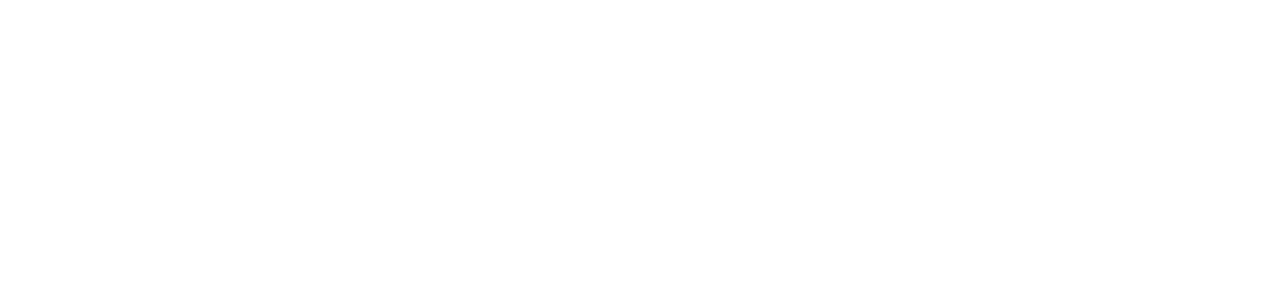
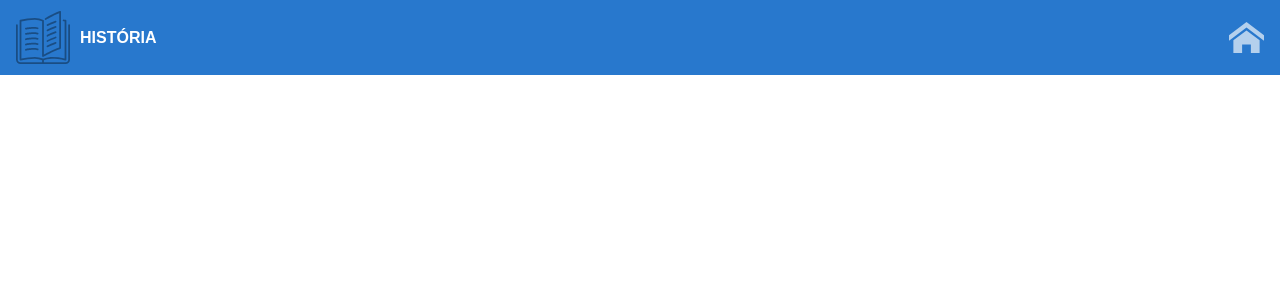
Before and after one commit to XxWexX5/discipline-questions, a React (Create React App) app: page /alternativa in a window 1280 px wide. Shown: the top 300 px of the page. Built offline with nearby package versions, Linux system fonts and the light colour scheme; a web font is replaced by a local one.

Commit message:
[ FEATURE ] Creation header alternative.

```diff
--- /dev/null
+++ b/src/components/HeaderQuestion/index.jsx
@@ -0,0 +1,25 @@
+import React from 'react';
+
+import { Link } from 'react-router-dom';
+
+import { WrapperHeaderQuestion } from './styles';
+
+import TagSubject from '../TagSubject';
+
+import IconHome from '../../assets/images/icon-home.svg';
+
+function HeaderQuestion(props) {
+    return(
+        <WrapperHeaderQuestion className="header" color={ props.color }>
+            <TagSubject theme="theme-01" />
+
+            <Link to="/" className="back-home">
+                <div className="container-image-home">
+                    <img src={ IconHome } alt="Ícone de home" className="image image-home" />
+                </div>
+            </Link>
+        </WrapperHeaderQuestion>
+    );
+}
+
+export default HeaderQuestion;
--- /dev/null
+++ b/src/components/HeaderQuestion/styles.jsx
@@ -0,0 +1,28 @@
+import styled from 'styled-components';
+
+export const WrapperHeaderQuestion = styled.header`
+    background-color: ${ props => props.color };
+    width: 100%;
+    height: 75px;
+
+    display: flex;
+    align-items: center;
+    justify-content: space-between;
+    padding: 0 1em;
+
+    .container-image-home {
+        width: 2.2em;
+        height: 2.2em;
+        transition: .35s opacity ease-in-out;
+
+        &:hover {
+            opacity: .65;
+        }
+
+        .image {
+            width: 100%;
+            height: 100%;
+            object-fit: contain;
+        }
+    }
+`;
--- /dev/null
+++ b/src/components/TagSubject/index.jsx
@@ -0,0 +1,46 @@
+import React from 'react';
+
+import IconBook from '../../assets/images/icon-book.svg';
+
+import { WrapperTagSubject } from './styles';
+
+function getIcon(theme) {
+    switch(theme) {
+        case 'theme-01':
+            return IconBook;
+        default:
+            return ''
+    }
+}
+
+function getAltIcon(theme) {
+    switch(theme) {
+        case 'theme-01':
+            return 'Ícone de livro.';
+        default:
+            return ''
+    }
+}
+
+function getTitle(theme) {
+    switch(theme) {
+        case 'theme-01':
+            return 'História';
+        default:
+            return ''
+    }
+}
+
+function TagSubject(props) {
+    return(
+        <WrapperTagSubject>
+            <div className="container-image">
+                <img src={ getIcon(props.theme) } alt={ getAltIcon(props.theme) } class="image" />
+            </div>
+
+            <p className="text">{getTitle(props.theme)}</p>
+        </WrapperTagSubject>
+    );
+}
+
+export default TagSubject;
--- /dev/null
+++ b/src/components/TagSubject/styles.jsx
@@ -0,0 +1,25 @@
+import styled from 'styled-components';
+
+export const WrapperTagSubject = styled.div`
+    display: flex;
+    align-items: center;
+
+    .container-image {
+        width: 3.35em;
+        height: 3.35em;
+        margin-right: .65em;
+
+        .image {
+            width: 100%;
+            height: 100%;
+            object-fit: contain;
+        }
+    }
+
+    .text {
+        font-weight: bold;
+        font-size: 16px;
+        color: #FFFFFF;
+        text-transform: uppercase;
+    }
+`;
--- a/src/pages/Categories/index.jsx
+++ b/src/pages/Categories/index.jsx
@@ -22,27 +22,27 @@
                 <main className="main">
                     <div className="row">
                         <div className="col">
-                            <ModuleSubject titleModule="História" colorModule="#2878CD" colorBorderBottomModule="#2A4368" colorShadowModule="rgb(40, 120, 205, .35)" imageModule={IconBook} />
+                            <ModuleSubject titleModule="História" colorModule="#2878CD" colorBorderBottomModule="#2A4368" colorShadowModule="rgb(40, 120, 205, .65)" imageModule={IconBook} />
                         </div>
 
                         <div className="col">
-                            <ModuleSubject titleModule="Geografia" colorModule="#F99933" colorBorderBottomModule="#B87024" colorShadowModule="rgb(249, 153, 51, .35)" imageModule={IconWorld} />
+                            <ModuleSubject titleModule="Geografia" colorModule="#F99933" colorBorderBottomModule="#B87024" colorShadowModule="rgb(249, 153, 51, .65)" imageModule={IconWorld} />
                         </div>
 
                         <div className="col">
-                            <ModuleSubject titleModule="Mitologia" colorModule="#9541B8" colorBorderBottomModule="#672881" colorShadowModule="rgb(149, 65, 184, .35)" imageModule={IconWarrior} />
+                            <ModuleSubject titleModule="Mitologia" colorModule="#9541B8" colorBorderBottomModule="#672881" colorShadowModule="rgb(149, 65, 184, .65)" imageModule={IconWarrior} />
                         </div>
 
                         <div className="col">
-                            <ModuleSubject titleModule="Esportes" colorModule="#25C96F" colorBorderBottomModule="#377D56" colorShadowModule="rgb(37, 201, 111, .35)" imageModule={IconSoccer} />
+                            <ModuleSubject titleModule="Esportes" colorModule="#25C96F" colorBorderBottomModule="#377D56" colorShadowModule="rgb(37, 201, 111, .65)" imageModule={IconSoccer} />
                         </div>
 
                         <div className="col">
-                            <ModuleSubject titleModule="Política" colorModule="#F52B37" colorBorderBottomModule="#A7282F" colorShadowModule="rgb(245, 43, 55, .35)" imageModule={IconPolitic} />
+                            <ModuleSubject titleModule="Política" colorModule="#F52B37" colorBorderBottomModule="#A7282F" colorShadowModule="rgb(245, 43, 55, .65)" imageModule={IconPolitic} />
                         </div>
 
                         <div className="col">
-                            <ModuleSubject titleModule="Conhecimentos Gerais" colorModule="#F44DB0" colorBorderBottomModule="#D11584" colorShadowModule="rgb(244, 77, 176, .35)" imageModule={IconBrain} />
+                            <ModuleSubject titleModule="Conhecimentos Gerais" colorModule="#F44DB0" colorBorderBottomModule="#D11584" colorShadowModule="rgb(244, 77, 176, .65)" imageModule={IconBrain} />
                         </div>
                     </div>
                 </main>
--- /dev/null
+++ b/src/pages/Question/index.jsx
@@ -0,0 +1,30 @@
+import React from 'react';
+
+import HeaderQuestion from '../../components/HeaderQuestion';
+
+function getColorTheme(theme) {
+    switch(theme) {
+        case 'theme-01':
+            return '#2878CD';
+        case 'theme-02':
+            return '#F99933';
+        case 'theme-03':
+            return '#9541B8';
+        case 'theme-04':
+            return '#25C96F';
+        case 'theme-05':
+            return '#F52B37';
+        case 'theme-06':
+            return '#F44DB0';
+        default:
+            return ''
+    }
+}
+
+function Question() {
+    return(
+        <HeaderQuestion color={ getColorTheme('theme-01') } />
+    );
+}
+
+export default Question;
--- a/src/routes.tsx
+++ b/src/routes.tsx
@@ -2,12 +2,14 @@
 import { BrowserRouter, Switch, Route } from 'react-router-dom';
 
 import Categories from './pages/Categories';
+import Question from './pages/Question';
 
 function Routes() {
     return (
         <BrowserRouter>
             <Switch>
                 <Route path="/" component={ Categories } exact />
+                <Route path="/alternativa" component={ Question } exact />
             </Switch>
         </BrowserRouter>
     );
```
Also changed, not shown: src/assets/images/icon-home.svg (added), src/pages/Question/styles.jsx (added).
